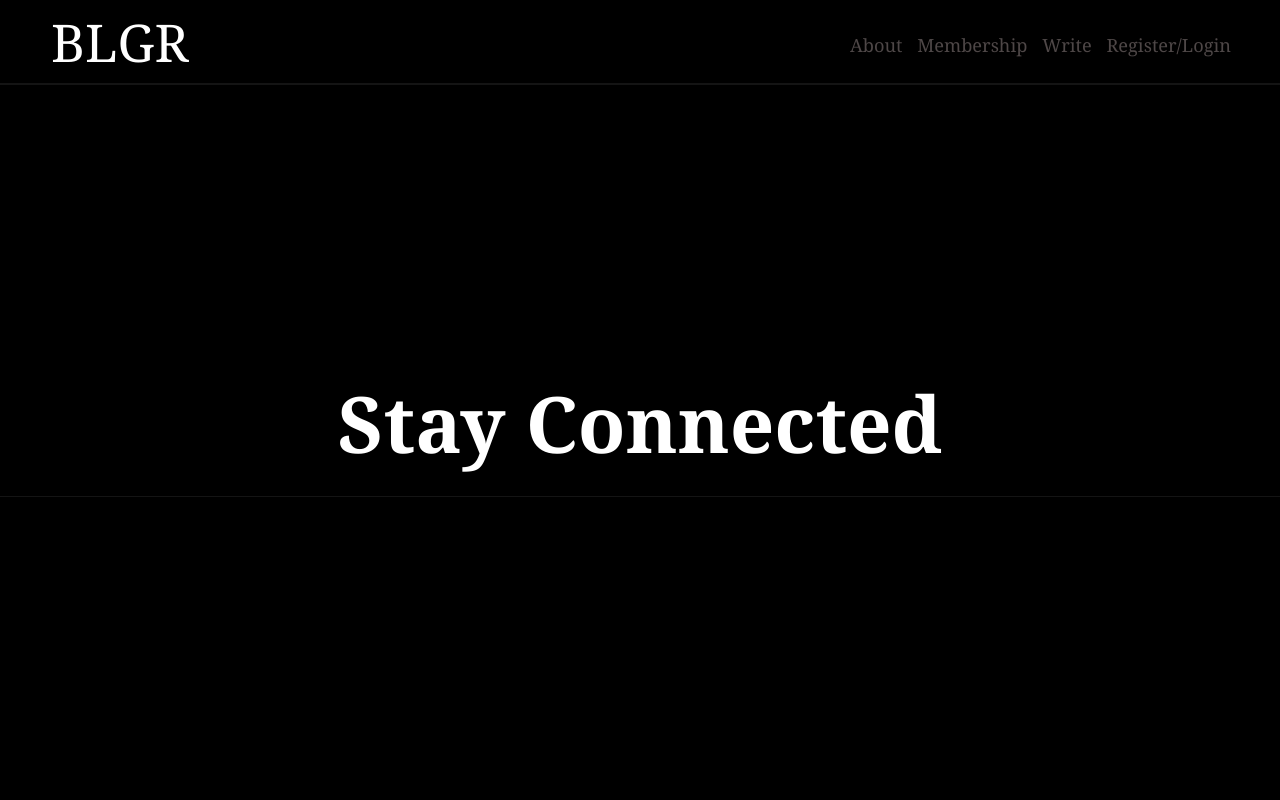
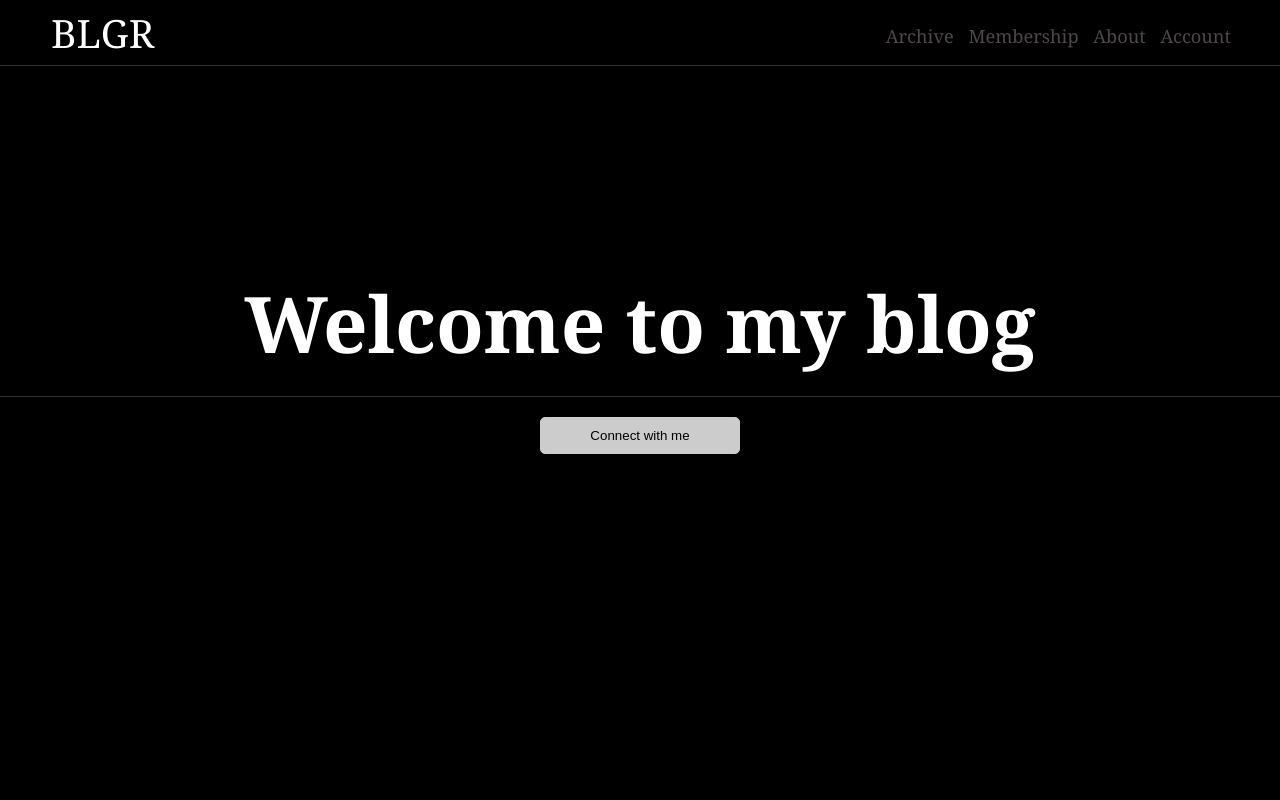
Before and after one commit to Yugenero/Nexus, a React (Create React App) app: page / in a window 1280 px wide. Shown: the top 800 px of the page. Built offline with nearby package versions, Linux system fonts and the light colour scheme.

Commit message:
more changes

```diff
--- a/src/App.js
+++ b/src/App.js
@@ -1,8 +1,8 @@
 import './App.css';
 import Register from './pages/register.js';
 import Home from './pages/home.js';
+import Archive from './pages/archive.js';
 import { BrowserRouter as Router, Route, Routes } from 'react-router-dom';
-import Header from './pages/components/header.js';
 
 function App() {
 
@@ -13,6 +13,7 @@ function App() {
           <Routes>
             <Route path="/" element={<Home />} />
             <Route path="/register" element={<Register />} />
+            <Route path="/blogs" element={<Archive />} />
           </Routes>
         <body className="App-body">
 
--- /dev/null
+++ b/src/pages/archive.js
@@ -0,0 +1,24 @@
+import React, { useEffect } from "react";
+import './styles/blogs.css';
+import Header from './components/header';
+import anime from 'animejs';
+
+
+function Archive() {
+	return (
+		<div className="blogs_ui">
+			<div className="blogs_header">
+				<a className="blogs_header_topiclink">link</a>
+				<a className="blogs_header_topiclink">link</a>
+				<a className="blogs_header_topiclink">link</a>
+				<a className="blogs_header_topiclink">link</a>
+			</div>
+			<Header/>
+			<div className="blogs_body">
+
+			</div>
+		</div>
+	);
+};
+
+export default Archive;
--- a/src/pages/components/header.js
+++ b/src/pages/components/header.js
@@ -6,17 +6,21 @@ import '../styles/home.css';
 function Header() {
 
 	const navigate = useNavigate();
+	const navigateToHome = () => navigate('/');
 	const navigateToRegister = () => navigate('/register');
+	const navigateToBlogs = () => navigate('/archive');
+	const navigateToAbout = () => navigate('/about');
+	const navigateToMembership = () => navigate('/membership');
 
 	return (
 		<div className="header">
-			<a className="header_logo">BLGR</a>
+			<a className="header_logo" onClick={navigateToHome}>BLGR</a>
 			<div className="header_nav">
-				<a className="header_link" href=""> About </a>
-				<a className="header_link" href=""> Membership </a>
-				<a className="header_link" href=""> Write </a>
-				<a className="header_link" onClick={navigateToRegister}> Register/Login </a>
-			</div>
+				<a className="header_link" onClick={navigateToBlogs}> Archive </a>
+				<a className="header_link" onClick={navigateToMembership}> Membership </a>
+				<a className="header_link" onClick={navigateToAbout}> About </a>
+				<a className="header_link" onClick={navigateToRegister}> Account </a>
+			</div> {/**the interesting thing about the nature of the universe */}
 		</div>
 	);
 }
--- a/src/pages/home.js
+++ b/src/pages/home.js
@@ -16,8 +16,8 @@ function Home() {
 	 */
 	useEffect(() => {
 		anime({
-			targets: '.home_text',
-			translatey: -250,
+			targets: '.home_ui',
+			translateY: 250,
 		});
 	});
 
@@ -27,8 +27,11 @@ function Home() {
 		<div>
 			<Header/>
 			<div className="home_ui">
-				<p className="home_text">Stay Connected</p>
+				<p className="home_text">Welcome to my blog</p>
 				<div className="home_break"></div>
+				<button className="home_button_register" onClick={navigateToRegister}>
+					Connect with me
+				</button>
 			</div>
 		</div>
 	);
--- /dev/null
+++ b/src/pages/styles/blogs.css
@@ -0,0 +1,19 @@
+.header {
+	position: fixed;
+	top: 0;
+	left: 0;
+	right: 0;
+	z-index: 1000;
+	display: flex;
+	justify-content: space-between;
+	align-items: center;
+	padding: 6px 6px;
+	width: 100vw;
+	background-color: black;
+	font-family: Georgia, 'Times New Roman', Times, serif;
+	border-bottom: rgb(50, 50, 50) 1px solid;
+}
+
+.blogs_ui {
+
+}
--- a/src/pages/styles/home.css
+++ b/src/pages/styles/home.css
@@ -3,7 +3,7 @@
  */
 .home_ui {
 	display: flex;
-	transform: translateY(350px);
+	transform: translateY(65px);
 	margin-bottom: 150px;
 	flex-direction: column;
 	justify-content: center;
@@ -11,7 +11,6 @@
 	font-weight: bold;
 	font-family: Georgia, 'Times New Roman', Times, serif;
 }
-
 .home_text {
 	margin: 20px;
 	color: white;
@@ -21,21 +20,22 @@
 }
 .home_break {
 	border: none;
-	border-top: 1px solid rgb(20, 20, 20);
+	border-top: 1px solid rgb(50, 50, 50);
 	width: 100vw;
 }
 
-.registration_button, .login_button {
+/**
+ * Registration Page Styles
+ */
+.home_button_register {
 	padding: 10px 20px; /*{top, bottom}, {left, right}*/
-	margin: 3px 0;
-	border: 1px solid black;
+	margin: 20px 0;
+	border: 1px solid #ccc;
 	border-radius: 5px;
-	font-weight: bold;
 	width: 200px;
 	background-color: #ccc;
 }
-
-.registration_button:hover, .login_button:hover {
+.home_button_register:hover {
 	cursor: pointer;
 	background-color: white;
 }
@@ -56,11 +56,11 @@
   	width: 100vw;
 	background-color: black;
  	font-family: Georgia, 'Times New Roman', Times, serif;
-	border-bottom: rgb(20, 20, 20) 2px solid;
+	border-bottom: rgb(50, 50, 50) 1px solid;
 }
 .header_logo {
 	margin-left: 45px;
-	font-size: 2em;
+	font-size: 1.5em;
 }
 .header_nav {
 	margin-right: 45px;
```
Also changed, not shown: src/pages/about.js (added), src/pages/login.js (deleted), src/pages/post.js (deleted), src/pages/write.js (deleted).
